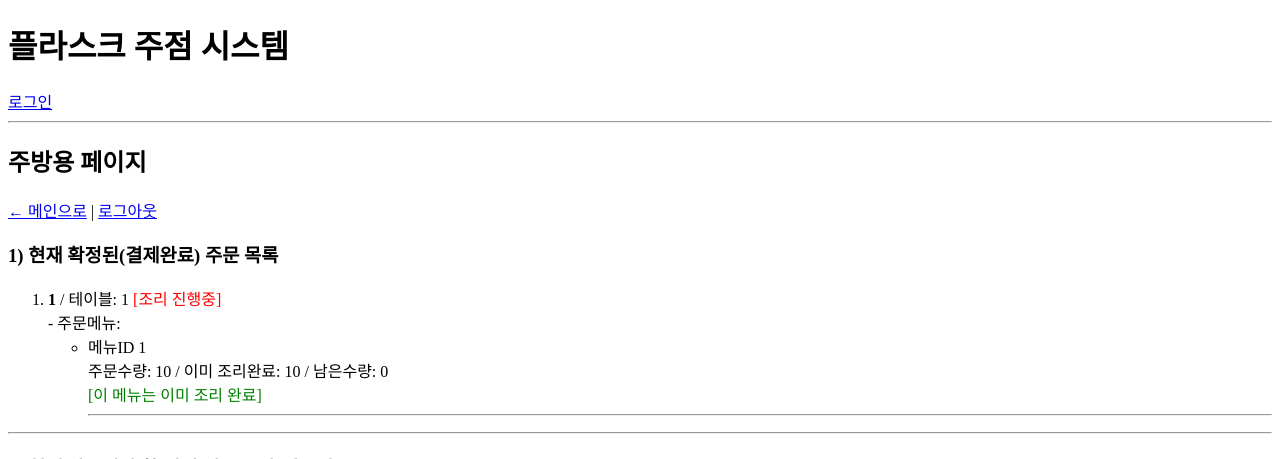
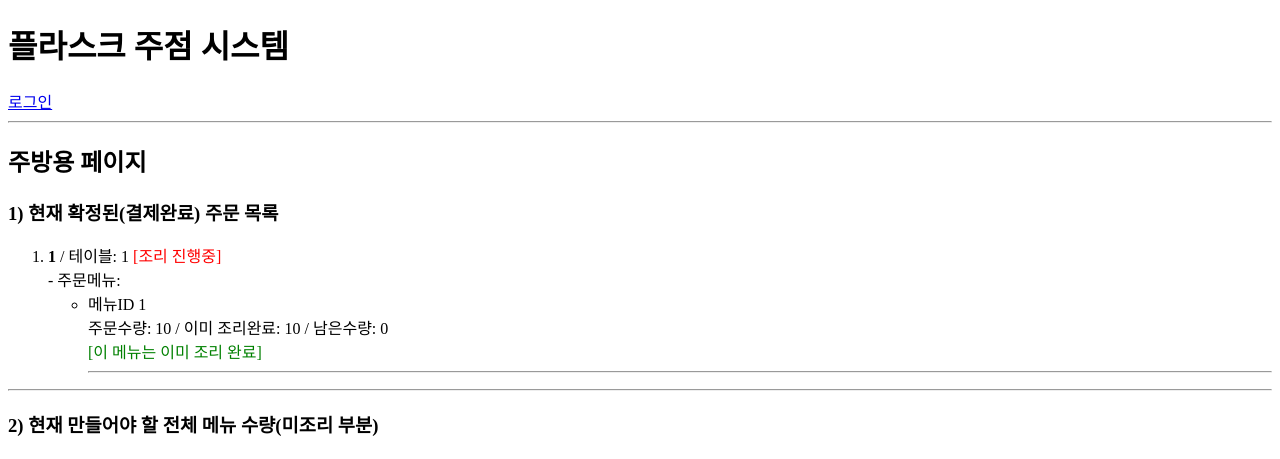
Before and after one commit to bag4355/restaurant-system, a Flask app: template templates/kitchen.html in a window 1280 px wide. Shown: the top 459 px of the page. Run offline with Flask 3, Linux system fonts and the light colour scheme; the template is opened without the code that fills it: most values are stand-ins (such as "Sample title", 1, 10 or a date in 2020).

Commit message:
Update kitchen.html

```diff
--- a/templates/kitchen.html
+++ b/templates/kitchen.html
@@ -1,10 +1,6 @@
 {% extends "layout.html" %}
 {% block content %}
 <h2>주방용 페이지</h2>
-<p>
-  <a href="{{ url_for('index') }}">← 메인으로</a> |
-  <a href="{{ url_for('logout') }}">로그아웃</a>
-</p>
 
 <h3>1) 현재 확정된(결제완료) 주문 목록</h3>
 <ol>
@@ -56,5 +52,4 @@
     <li>현재 만들 메뉴가 없습니다.</li>
   {% endif %}
 </ul>
-
 {% endblock %}
```
